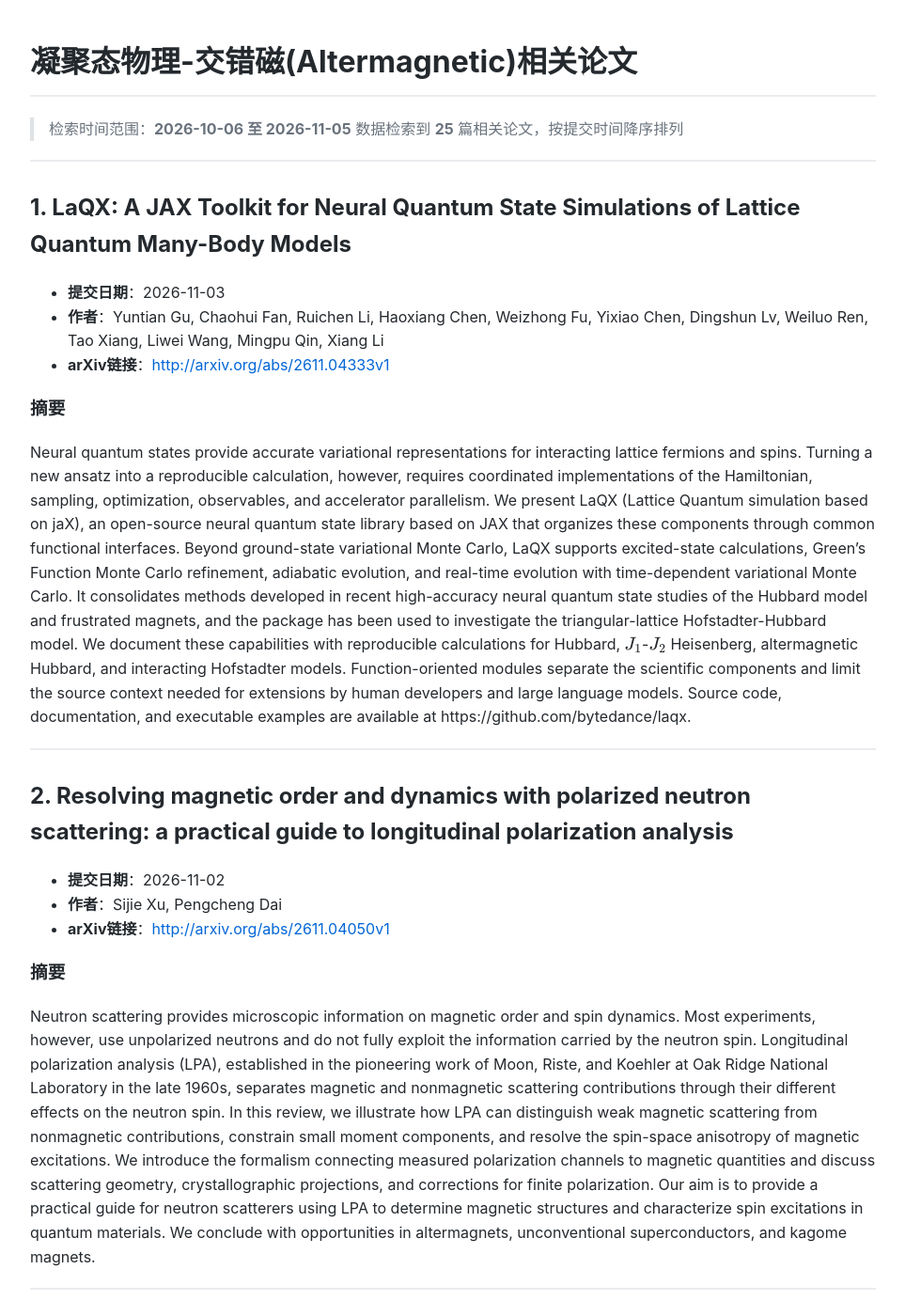
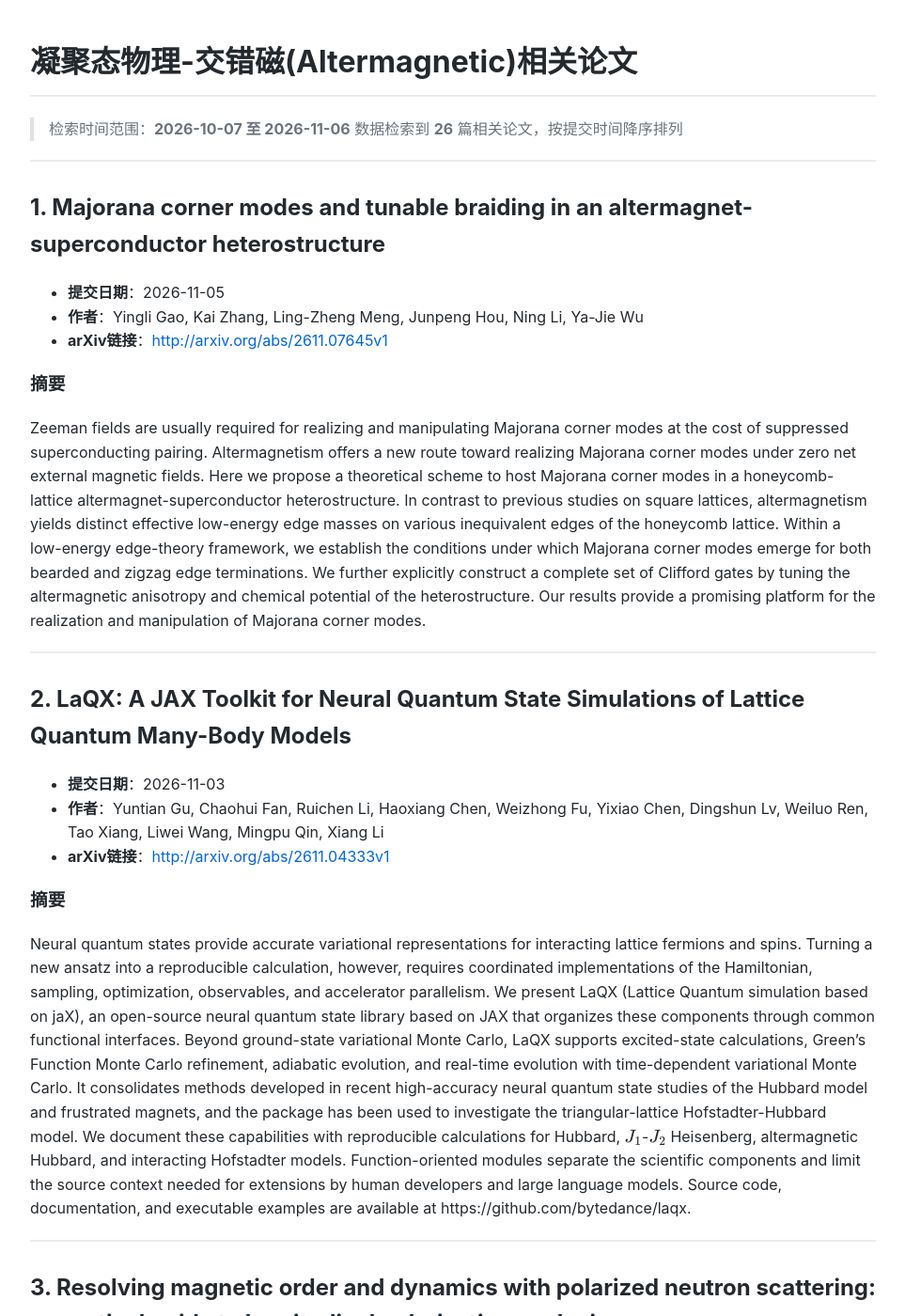
Before and after one commit to yangke25491/daily-arxiv-altermagnetic, a Jekyll site: the page built from index.md, in a window 1280 px wide and 1400 px high. Shown: the whole window at 94% size, without its empty margins (158-1121 px from the left). Built offline with Jekyll 4.4.1, drawn with Linux system fonts in a browser that asks for light colours; some of the changed text lies outside the part shown.

Commit message:
Automated update: arXiv papers

```diff
--- a/index.md
+++ b/index.md
@@ -5,12 +5,23 @@ title: 交错磁论文
 
 # 凝聚态物理-交错磁(Altermagnetic)相关论文
 
-> 检索时间范围：**2026-10-06 至 2026-11-05**
-> 数据检索到 **25** 篇相关论文，按提交时间降序排列
+> 检索时间范围：**2026-10-07 至 2026-11-06**
+> 数据检索到 **26** 篇相关论文，按提交时间降序排列
 
 ---
 
-## 1. LaQX: A JAX Toolkit for Neural Quantum State Simulations of Lattice Quantum Many-Body Models
+## 1. Majorana corner modes and tunable braiding in an altermagnet-superconductor heterostructure
+
+- **提交日期**：2026-11-05
+- **作者**：Yingli Gao, Kai Zhang, Ling-Zheng Meng, Junpeng Hou, Ning Li, Ya-Jie Wu
+- **arXiv链接**：[http://arxiv.org/abs/2611.07645v1](http://arxiv.org/abs/2611.07645v1)
+
+### 摘要
+Zeeman fields are usually required for realizing and manipulating Majorana corner modes at the cost of suppressed superconducting pairing. Altermagnetism offers a new route toward realizing Majorana corner modes under zero net external magnetic fields. Here we propose a theoretical scheme to host Majorana corner modes in a honeycomb-lattice altermagnet-superconductor heterostructure. In contrast to previous studies on square lattices, altermagnetism yields distinct effective low-energy edge masses on various inequivalent edges of the honeycomb lattice. Within a low-energy edge-theory framework, we establish the conditions under which Majorana corner modes emerge for both bearded and zigzag edge terminations. We further explicitly construct a complete set of Clifford gates by tuning the altermagnetic anisotropy and chemical potential of the heterostructure. Our results provide a promising platform for the realization and manipulation of Majorana corner modes.
+
+---
+
+## 2. LaQX: A JAX Toolkit for Neural Quantum State Simulations of Lattice Quantum Many-Body Models
 
 - **提交日期**：2026-11-03
 - **作者**：Yuntian Gu, Chaohui Fan, Ruichen Li, Haoxiang Chen, Weizhong Fu, Yixiao Chen, Dingshun Lv, Weiluo Ren, Tao Xiang, Liwei Wang, Mingpu Qin, Xiang Li
@@ -21,7 +32,7 @@ Neural quantum states provide accurate variational representations for interacti
 
 ---
 
-## 2. Resolving magnetic order and dynamics with polarized neutron scattering: a practical guide to longitudinal polarization analysis
+## 3. Resolving magnetic order and dynamics with polarized neutron scattering: a practical guide to longitudinal polarization analysis
 
 - **提交日期**：2026-11-02
 - **作者**：Sijie Xu, Pengcheng Dai
@@ -109,7 +120,7 @@ The full frequency dependence of electronic interactions is central to dynamical
 
 ---
 
-## 10. Engineering nonrelativistic spin splitting in semiconductors by altermagnetic proximity
+## 11. Engineering nonrelativistic spin splitting in semiconductors by altermagnetic proximity
 
 - **提交日期**：2026-10-16
 - **作者**：Sing Lam Wong, Marcel Franz
@@ -274,7 +285,7 @@ In this work we study phenomenological Landau theories of non-relativistic magne
 
 ---
 
-## 25. Magnetic Order from First-Principles Linear Response
+## 26. Magnetic Order from First-Principles Linear Response
 
 - **提交日期**：2026-10-07
 - **作者**：Yaroslav Zhumagulov, Emiliano Cruz-Aranda, Denis Kochan, Oleg V. Yazyev
```
Also changed, not shown: other parts of index.md (+21 -21 lines).
